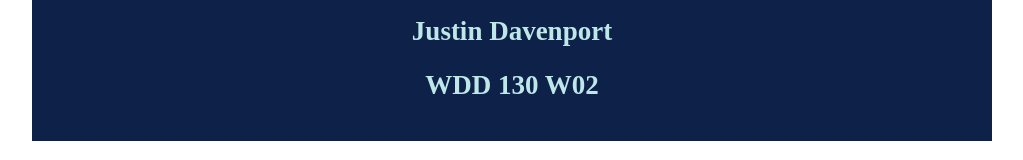
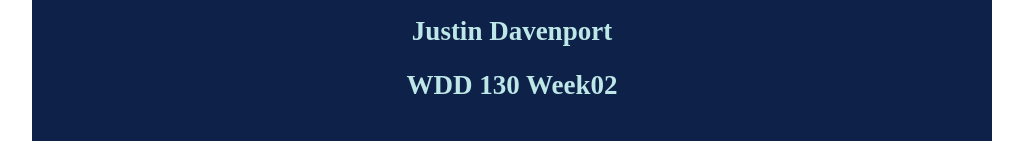
Before and after one commit to JustinDavenport2001/Web-Fundamentals-WDD-130, a plain HTML site: page wwr/site-plan-rafting.html in a window 1280 px wide. Shown: the part 164-324 px from the top of the page, without its empty margins (128-1151 px from the left). Drawn offline with Linux system fonts and the light colour scheme; files whose address does not match are found by name; a web font is replaced by a local one.

Commit message:
renamed section

```diff
--- a/wwr/site-plan-rafting.html
+++ b/wwr/site-plan-rafting.html
@@ -12,7 +12,7 @@
   <header>
     <h1>White Water Rafting Site Plan</h1>
     <h2>Justin Davenport</h2>
-    <h2>WDD 130 W02</h2>
+    <h2>WDD 130 Week02</h2>
     <!-- In the header above, add the name of your site, your name and class number. For example if you are in section 3 you would put WDD 130-03 -->
   </header>
   <main>
```
